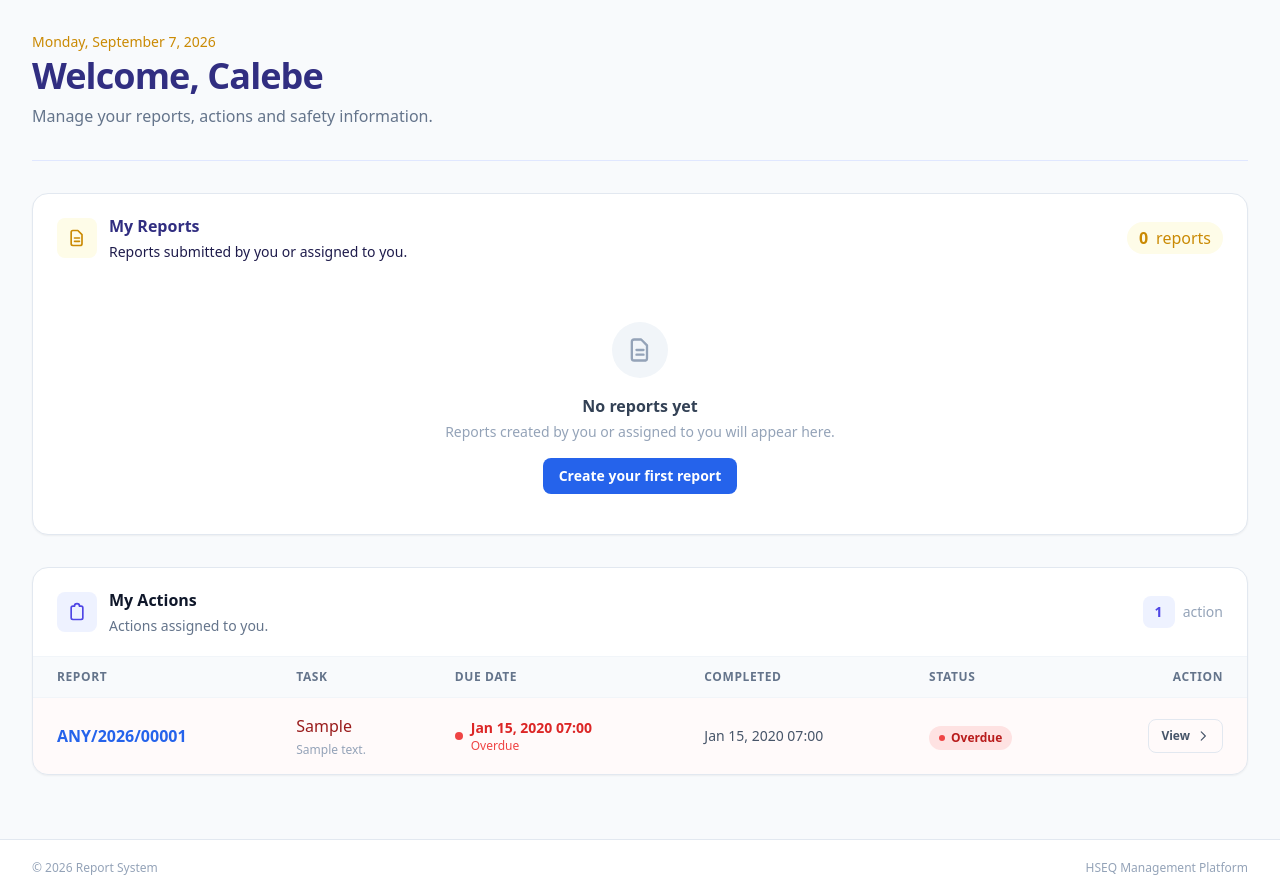
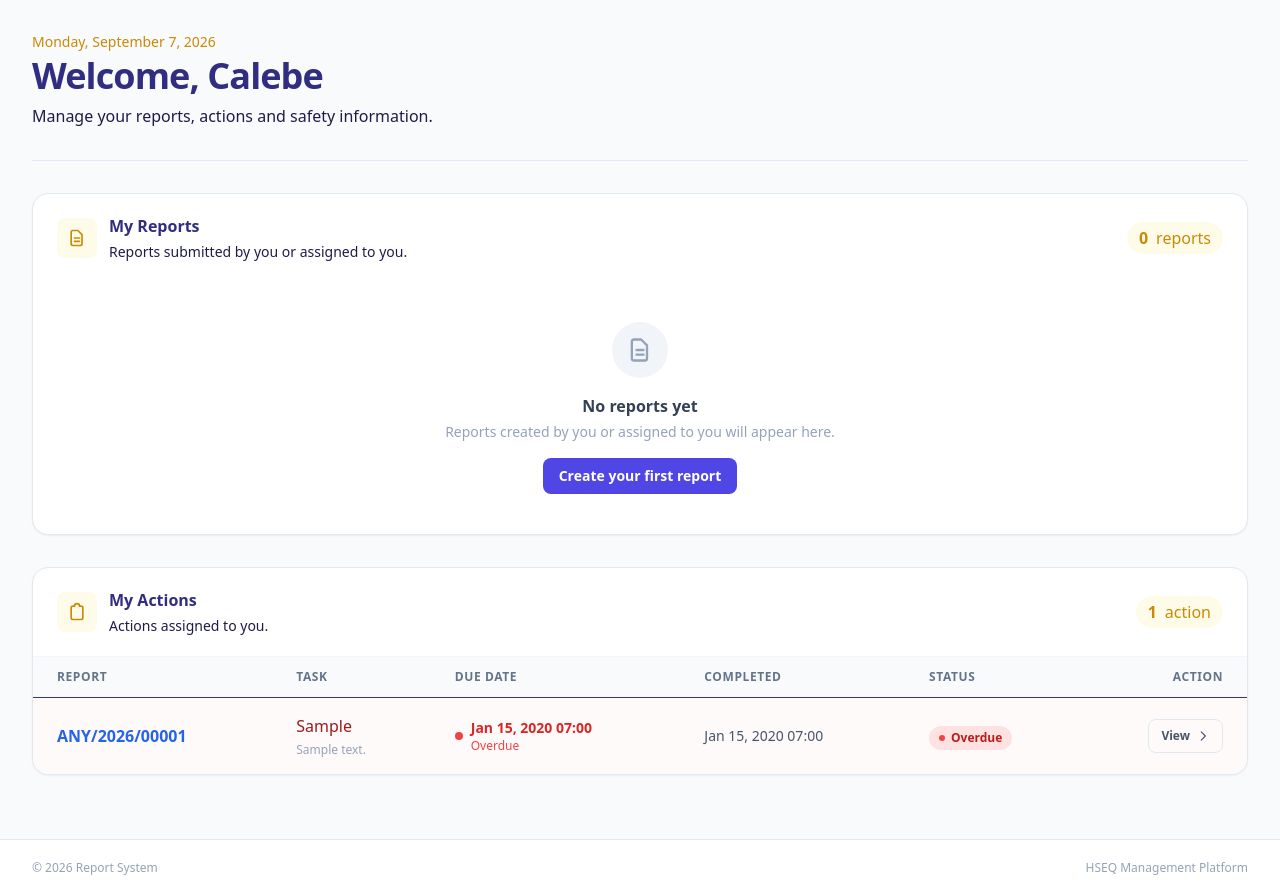
Before and after one commit to Calebe-Moura/HSSE_System_Injury, a Django app: page /start/ in a window 1280 px wide. Shown: the part 66-962 px from the top of the page. Run offline with Django 5.2, Linux system fonts and the light colour scheme; a user stored in the database is signed in; data comes from the database, SQL or seed files in the repository; both versions use the stored data as it was after the commit; tables that the repository leaves empty hold one stand-in row (values such as "Sample post"); some libraries are stand-ins or nearby versions.

Commit message:
updates colors

```diff
--- a/member/templates/member/my_user_edit.html
+++ b/member/templates/member/my_user_edit.html
@@ -6,7 +6,7 @@
 
 {% block content %}
 
-<div class="min-h-screen bg-slate-100">
+<div class="min-h-screen bg-slate-50">
 
     <main class="mx-auto max-w-4xl px-4 py-8 sm:px-6 lg:px-8">
 
@@ -18,7 +18,7 @@
 
             <a
                 href="{% url 'my_user' %}"
-                class="inline-flex items-center gap-2 text-sm font-semibold text-blue-600 transition hover:text-blue-700"
+                class="inline-flex items-center gap-2 text-sm font-semibold text-yellow-600 transition hover:text-blue-700"
             >
                 <svg
                     class="h-4 w-4"
--- a/report_system/templates/start/index.html
+++ b/report_system/templates/start/index.html
@@ -25,7 +25,7 @@
             {{ request.user.first_name|default:request.user.username }}
         </h2>
 
-        <p class="mt-2 text-slate-500">
+        <p class="mt-2 text-indigo-950">
             Manage your reports, actions and safety information.
         </p>
 
@@ -116,8 +116,8 @@
                                 Report
                             </th>
 
-                            <th class="px-6 py-3 text-xs font-semibold uppercase tracking-wider text-slate-500">
-                                Title
+                            <th class="px-6 py-3 text-right text-xs font-semibold uppercase tracking-wider text-slate-500">
+                                Type
                             </th>
 
                             <th class="px-6 py-3 text-xs font-semibold uppercase tracking-wider text-slate-500">
@@ -132,9 +132,10 @@
                                 Status
                             </th>
 
-                            <th class="px-6 py-3 text-right text-xs font-semibold uppercase tracking-wider text-slate-500">
-                                Action
+                            <th class="px-6 py-3 text-xs font-semibold uppercase tracking-wider text-slate-500">
+                                Title
                             </th>
+
 
                         </tr>
 
@@ -152,9 +153,11 @@
 
                             <td class="whitespace-nowrap px-6 py-4">
 
+                                <a href="{% url 'injury_detail' report.pk %}">
                                     <span class="font-semibold text-slate-900">
                                         {{ report.cod_sys }}
                                     </span>
+                                </a>
 
                             </td>
 
@@ -163,17 +166,14 @@
 
                             <td class="max-w-xs px-6 py-4">
 
+
+                                <a href="{% url 'injury_detail' report.pk %}">
+                                    {% if report.type_incident %}
                                     <p class="truncate font-medium text-slate-800">
-                                    {{ report.title|default:"Untitled report" }}
-                                </p>
-
-                                {% if report.type_incident %}
-
-                                <p class="mt-1 truncate text-xs text-slate-400">
                                         {{ report.get_type_incident_display|default:report.type_incident }}
                                     </p>
-
                                     {% endif %}
+                                </a>
 
                             </td>
 
@@ -182,15 +182,13 @@
 
                             <td class="whitespace-nowrap px-6 py-4 text-sm text-slate-600">
 
+                                <a href="{% url 'injury_detail' report.pk %}">
                                     {% if report.date_incident %}
-
                                         {{ report.date_incident|date:"M d, Y H:i" }}
-
                                     {% else %}
-
                                         —
-
                                     {% endif %}
+                                </a>
 
                             </td>
 
@@ -199,17 +197,15 @@
 
                             <td class="whitespace-nowrap px-6 py-4 text-sm text-slate-600">
 
+                                <a href="{% url 'injury_detail' report.pk %}">
                                     {% if report.responsible %}
-
                                         {{ report.responsible.get_full_name|default:report.responsible.username }}
-
                                     {% else %}
-
                                         <span class="text-slate-400">
                                             Not assigned
                                         </span>
-
                                     {% endif %}
+                                </a>
 
                             </td>
 
@@ -218,35 +214,23 @@
 
                             <td class="whitespace-nowrap px-6 py-4">
 
+                                <a href="{% url 'injury_detail' report.pk %}">
                                     {% if report.status == "OPE" %}
-
                                         <span class="inline-flex items-center gap-1.5 rounded-full bg-emerald-50 px-2.5 py-1 text-xs font-semibold text-emerald-700">
-
                                             <span class="h-1.5 w-1.5 rounded-full bg-emerald-500"></span>
-
                                             Open
-
                                         </span>
-
                                     {% elif report.status == "CLO" %}
-
                                         <span class="inline-flex items-center gap-1.5 rounded-full bg-slate-100 px-2.5 py-1 text-xs font-semibold text-slate-600">
-
                                             <span class="h-1.5 w-1.5 rounded-full bg-slate-400"></span>
-
                                             Closed
-
                                         </span>
-
                                     {% else %}
-
                                         <span class="inline-flex items-center rounded-full bg-amber-50 px-2.5 py-1 text-xs font-semibold text-amber-700">
-
                                             {{ report.get_status_display }}
-
                                         </span>
-
                                     {% endif %}
+                                </a>
 
                             </td>
 
@@ -255,27 +239,10 @@
 
                             <td class="whitespace-nowrap px-6 py-4 text-right">
 
-                                <a
-                                    href="{% url 'injury_detail' report.pk %}"
-                                    class="inline-flex items-center gap-1.5 rounded-lg border border-slate-200 px-3 py-2 text-xs font-semibold text-slate-600 transition hover:border-blue-200 hover:bg-blue-50 hover:text-blue-600"
-                                >
-
-                                    View
-
-                                    <svg
-                                        class="h-3.5 w-3.5"
-                                        fill="none"
-                                        stroke="currentColor"
-                                        viewBox="0 0 24 24"
-                                    >
-                                        <path
-                                            stroke-linecap="round"
-                                            stroke-linejoin="round"
-                                            stroke-width="2"
-                                            d="M9 5l7 7-7 7"
-                                        />
-                                    </svg>
-
+                                <a href="{% url 'injury_detail' report.pk %}">
+                                    <p class="truncate font-medium text-slate-800">
+                                        {{ report.title|default:"Untitled report" }}
+                                    </p>
                                 </a>
 
                             </td>
@@ -297,7 +264,7 @@
 
                 <a
                     href="{% url 'injury_list' %}"
-                    class="text-sm font-semibold text-blue-600 transition hover:text-blue-700"
+                    class="text-sm font-semibold text-indigo-600 transition hover:text-indigo-700"
                 >
                     View all reports →
                 </a>
@@ -342,7 +309,7 @@
 
                     <a
                         href="{% url 'injury_create' %}"
-                        class="mt-4 inline-flex items-center rounded-lg bg-blue-600 px-4 py-2 text-sm font-semibold text-white transition hover:bg-blue-700"
+                        class="mt-4 inline-flex items-center rounded-lg bg-indigo-600 px-4 py-2 text-sm font-semibold text-white transition hover:bg-indigo-700"
                     >
                         Create your first report
                     </a>
@@ -375,10 +342,10 @@
 
                     <div class="flex items-center gap-3">
 
-                        <div class="flex h-10 w-10 items-center justify-center rounded-lg bg-indigo-50">
+                        <div class="flex h-10 w-10 items-center justify-center rounded-lg bg-yellow-50">
 
                             <svg
-                                class="h-5 w-5 text-indigo-600"
+                                class="h-5 w-5 text-yellow-600"
                                 fill="none"
                                 stroke="currentColor"
                                 viewBox="0 0 24 24"
@@ -395,11 +362,11 @@
 
                         <div>
 
-                            <h3 class="font-bold text-slate-900">
+                            <h3 class="font-bold text-indigo-900">
                                 My Actions
                             </h3>
 
-                            <p class="mt-1 text-sm text-slate-500">
+                            <p class="mt-1 text-sm text-indigo-950">
                                 Actions assigned to you.
                             </p>
 
@@ -410,13 +377,13 @@
                 </div>
 
 
-                <div class="flex items-center gap-2">
+                <div class="flex items-center gap-2 bg-yellow-50 rounded-full px-3 py-1 text-yellow-600">
 
-                    <span class="rounded-lg bg-indigo-50 px-3 py-1.5 text-sm font-bold text-indigo-600">
+                    <span class="font-bold">
                         {{ my_action|length }}
                     </span>
 
-                    <span class="text-sm text-slate-400">
+                    <span class="">
                         action{{ my_action|length|pluralize }}
                     </span>
 
@@ -431,9 +398,9 @@
 
             <div class="overflow-x-auto">
 
-                <table class="w-full min-w-[1000px] text-left">
+                <table class="w-full min-w-[900px] text-left">
 
-                    <thead class="border-b border-slate-100 bg-slate-50">
+                    <thead class="border-b border-indigo-800 bg-slate-50">
 
                         <tr>
 
```
Also changed, not shown: member/templates/member/my_user_list.html (+10 -10 lines), member/templates/member/user_detail.html (+5 -5 lines), member/templates/member/user_list.html (+57 -31 lines), db.sqlite3. Lines whose indentation alone changed are shown as unchanged.
